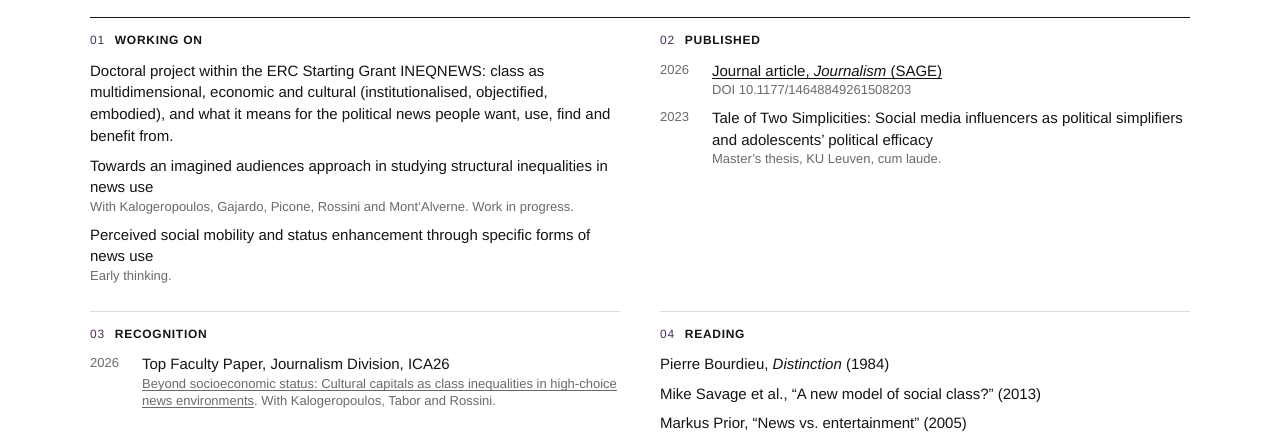
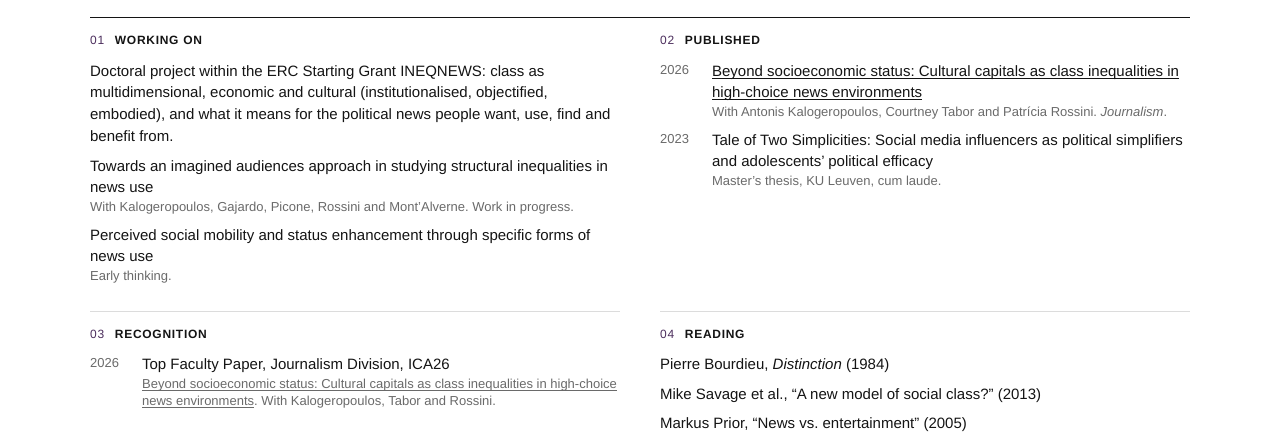
Before and after one commit to AtriMukherjee/academic-website, a plain HTML site: page index.html in a window 1280 px wide. Shown: the part 344-783 px from the top of the page. Drawn offline with Linux system fonts and the light colour scheme.

Commit message:
Name the Journalism article and its co-authors under Published
Co-Authored-By: Claude Sonnet 5.5 <noreply@anthropic.com>
Claude-Session: https://claude.ai/code/session_01XVmutjiE2m7Pu7qxNwicD7

```diff
--- a/index.html
+++ b/index.html
@@ -93,7 +93,7 @@ li .m { display:block; color:var(--muted); font-size:13px; line-height:1.35; }
     <section class="cell">
       <h2><i>02</i>Published</h2>
       <ul>
-        <li><span class="y">2026</span><div><a href="https://doi.org/10.1177/14648849261508203">Journal article, <i>Journalism</i> (SAGE)</a><span class="m">DOI 10.1177/14648849261508203</span></div></li>
+        <li><span class="y">2026</span><div><a href="https://doi.org/10.1177/14648849261508203">Beyond socioeconomic status: Cultural capitals as class inequalities in high-choice news environments</a><span class="m">With Antonis Kalogeropoulos, Courtney Tabor and Patr&iacute;cia Rossini. <i>Journalism</i>.</span></div></li>
         <li><span class="y">2023</span><div>Tale of Two Simplicities: Social media influencers as political simplifiers and adolescents&rsquo; political efficacy<span class="m">Master&rsquo;s thesis, KU Leuven, cum laude.</span></div></li>
       </ul>
     </section>
```
